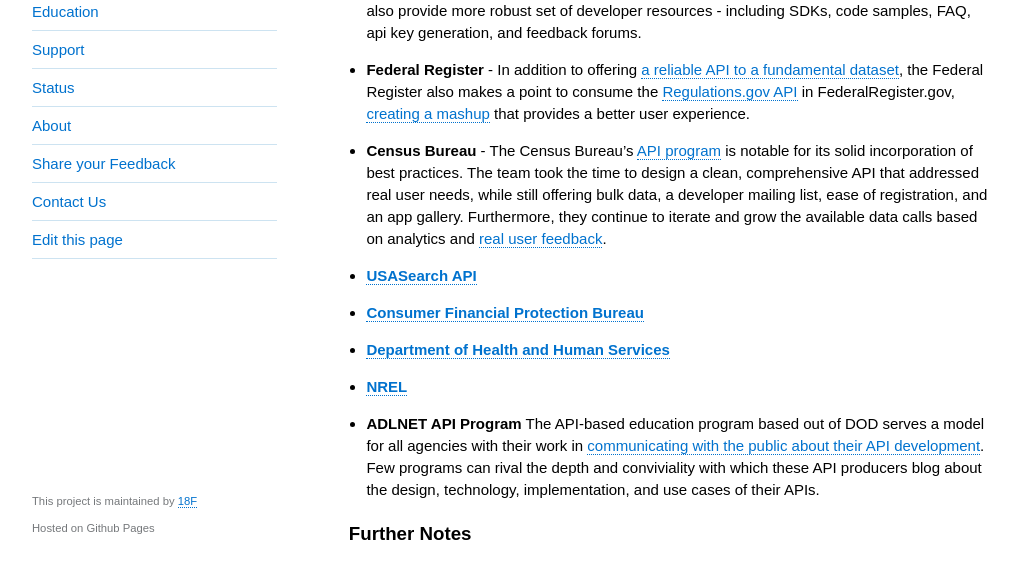
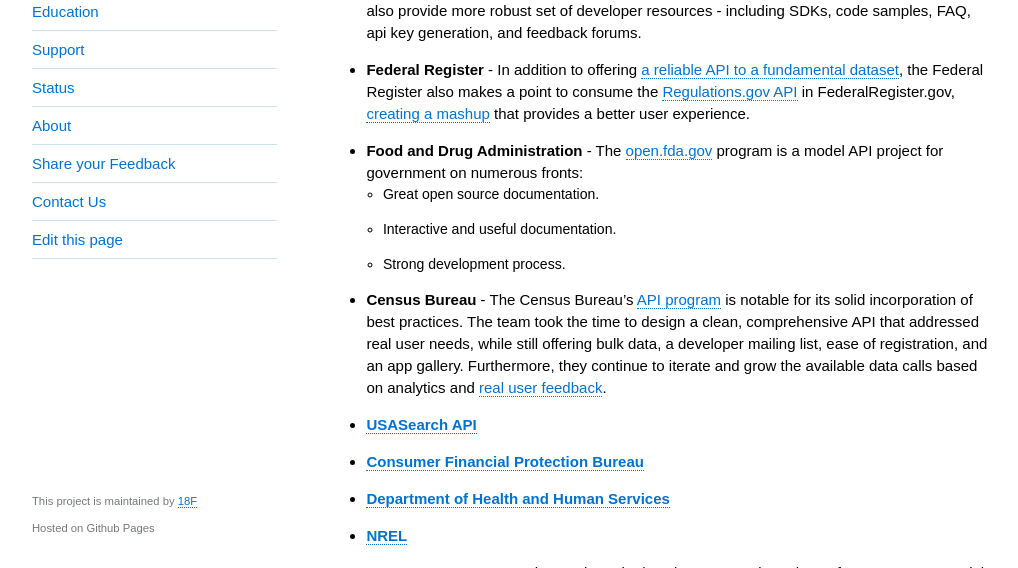
Before and after one commit to 18F/API-All-the-X, a Jekyll site: the page built from pages/api_highlights.md, in a window 1280 px wide and 900 px high, cut to the strip 332-900 px from the top of the window. Shown: the whole strip, without its empty margins (128-1146 px from the left). Built offline with Jekyll 4.4.1, drawn with Linux system fonts in a browser that asks for light colours.

Commit message:
beginning FDA section

```diff
--- a/pages/api_highlights.md
+++ b/pages/api_highlights.md
@@ -9,6 +9,10 @@
 * **BroadbandMap.gov** - The team behind [BroadbandMap.gov](http://www.broadbandmap.gov) adopted a true API-first model - beginning by building out [a powerful suite of APIs](http://www.broadbandmap.gov/developer) and *then* building the website on top of their own APIs.  This is the model for all projects to adopt.
 * **Department of Labor** - The Department of Labor maintains [a single, integrated API program department-wide](http://developer.dol.gov).  By offering a clean, consistent endpoint to developers, Labor is able to then also provide more robust set of developer resources - including SDKs, code samples, FAQ, api key generation, and feedback forums.
 * **Federal Register** - In addition to offering [a reliable API to a fundamental dataset](https://www.federalregister.gov/blog/learn/developers), the Federal Register also makes a point to consume the [Regulations.gov API](http://www.regulations.gov/#!developers) in FederalRegister.gov, [creating a mashup](https://www.federalregister.gov/blog/2012/04/in-synch-with-regulations-gov) that provides a better user experience.
+* **Food and Drug Administration** - The [open.fda.gov](http://open.fda.gov) program is a model API project for government on numerous fronts:
+  * Great open source documentation.
+  * Interactive and useful documentation.
+  * Strong development process.
 * **Census Bureau** - The Census Bureau's [API program](http://www.census.gov/developers/) is notable for its solid incorporation of best practices.  The team took the time to design a clean, comprehensive API that addressed real user needs, while still offering bulk data, a developer mailing list, ease of registration, and an app gallery.  Furthermore, they continue to iterate and grow the available data calls based on analytics and [real user feedback](http://apiforum.ideascale.com/).
 * **[USASearch API](http://search.digitalgov.gov/developer/index.html)**
 * **[Consumer Financial Protection Bureau](cfpb.github.io/api/hmda/)**
```
